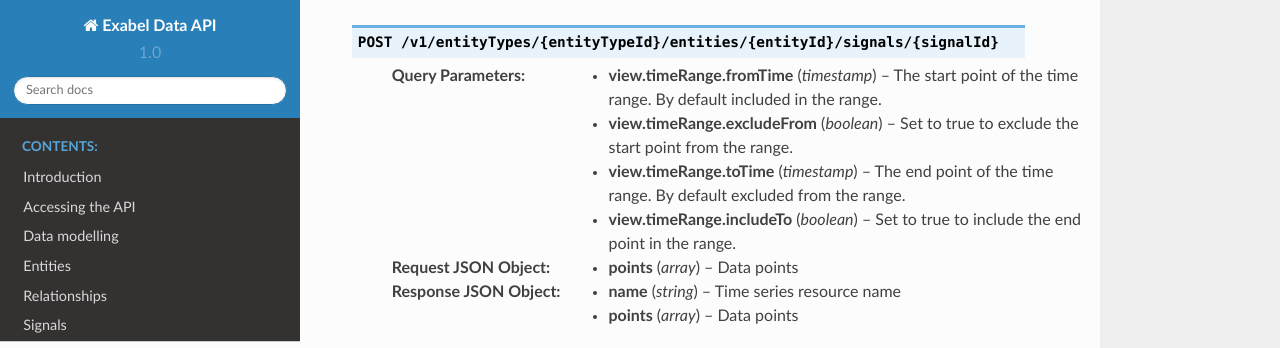
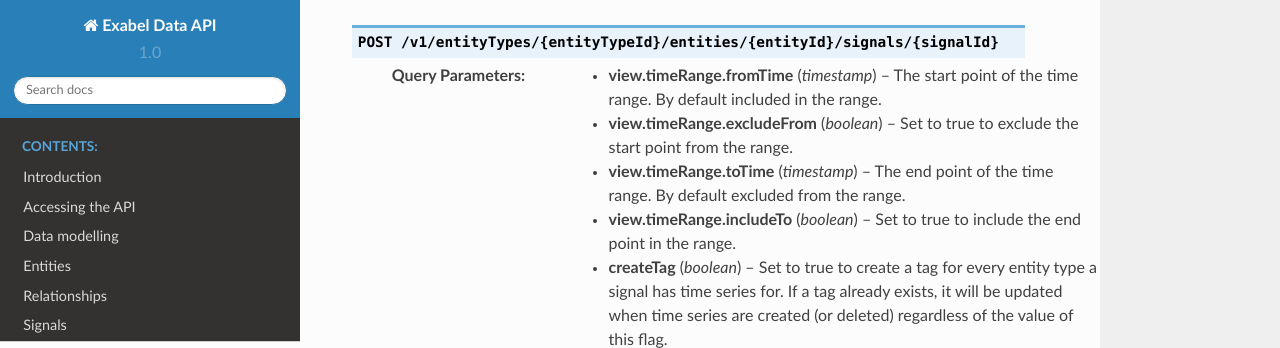
Before and after one commit to Exabel/api, a Sphinx documentation site: the page built from exabel/api/data/doc/timeseries.rst, in a window 1280 px wide and 900 px high, scrolled down 1954 px, cut to the strip 0-348 px from the top of the window. Built offline with Sphinx 7.4.7 and the Read the Docs theme 2.0.0, drawn with Linux system fonts in a browser that asks for light colours; formulas are drawn with MathJax 3.

Commit message:
Make creating library signal and tags explicit (#68)

```diff
--- a/exabel/api/data/doc/signals.rst
+++ b/exabel/api/data/doc/signals.rst
@@ -99,6 +99,7 @@
 
 ..  http:post:: /v1/signals
 
+    :query boolean createLibrarySignal: Set to true to add the signal to the library when created.
     :reqjson string name: Signal resource name on the form ``signals/{signalId}`` (required). The part of the signal id
         after the namespace must start with a letter, and can only consist of letters, numbers, and underscore (_),
         and be at most 64 characters, i.e. match the regex ``[a-zA-Z]\w{0,63}``.
--- a/exabel/api/data/doc/timeseries.rst
+++ b/exabel/api/data/doc/timeseries.rst
@@ -132,6 +132,9 @@
     :query boolean view.timeRange.excludeFrom: Set to true to exclude the start point from the range.
     :query timestamp view.timeRange.toTime: The end point of the time range. By default excluded from the range.
     :query boolean view.timeRange.includeTo: Set to true to include the end point in the range.
+    :query boolean createTag: Set to true to create a tag for every entity type a signal has time series for.
+      If a tag already exists, it will be updated when time series are created (or deleted) regardless of the value
+      of this flag.
 
     :reqjson array points: Data points
 
```
Also changed, not shown: 2 other files.
